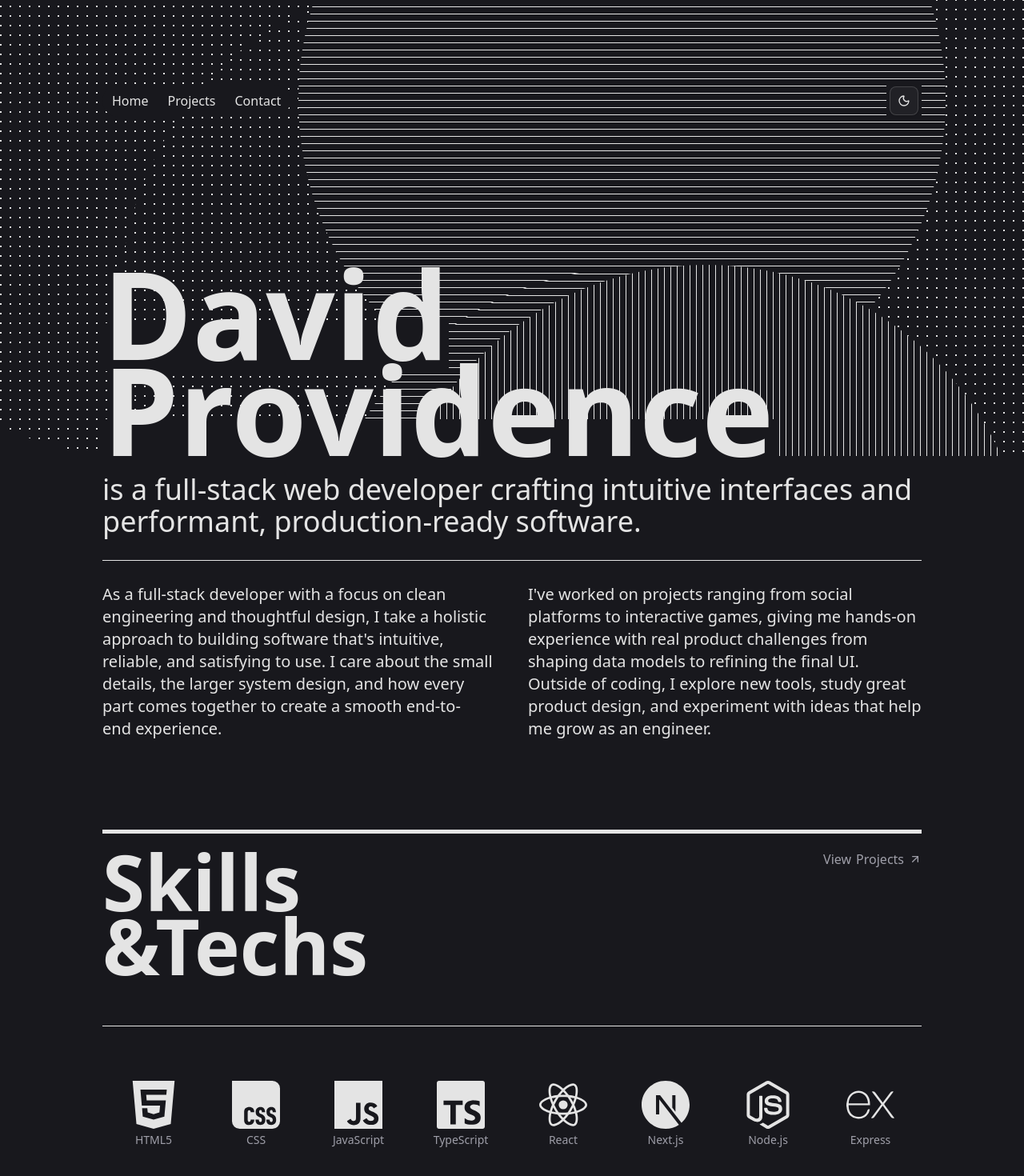
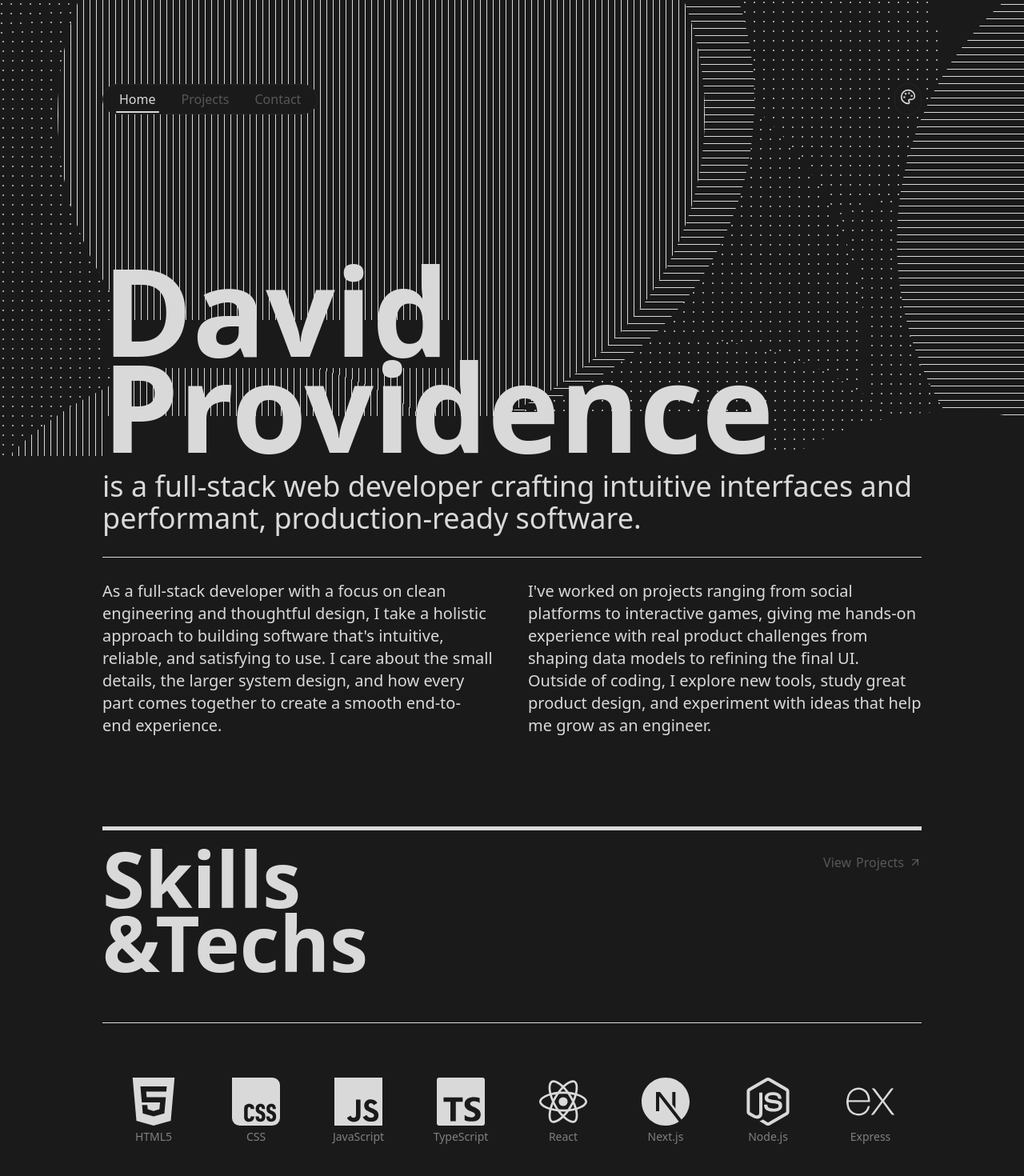
Before and after one commit to Pdave-dcn/portfolio, a Next.js app: page / in a window 1280 px wide. Shown: the top 1470 px of the page at 80% size. Built offline with nearby package versions, Linux system fonts and the light colour scheme.

Commit message:
feat: add new theme, introduce subtle UI animations, and improve overall app aesthetics

```diff
--- a/app/globals.css
+++ b/app/globals.css
@@ -2,114 +2,142 @@
 @import "tw-animate-css";
 
 @custom-variant dark (&:is(.dark *));
+@custom-variant neon (&:is(.neon *));
+@custom-variant midnight (&:is(.midnight *));
+@custom-variant forest (&:is(.forest *));
+
+:root {
+  --background: oklch(0.9551 0 0);
+  --foreground: oklch(0.3211 0 0);
+  --card: oklch(0.9702 0 0);
+  --card-foreground: oklch(0.3211 0 0);
+  --popover: oklch(0.9702 0 0);
+  --popover-foreground: oklch(0.3211 0 0);
+  --primary: oklch(0.4891 0 0);
+  --primary-foreground: oklch(1 0 0);
+  --secondary: oklch(0.9067 0 0);
+  --secondary-foreground: oklch(0.3211 0 0);
+  --muted: oklch(0.8853 0 0);
+  --muted-foreground: oklch(0.5103 0 0);
+  --accent: oklch(0.8078 0 0);
+  --accent-foreground: oklch(0.3211 0 0);
+  --destructive: oklch(0.5594 0.19 25.8625);
+  --destructive-foreground: oklch(1 0 0);
+  --border: oklch(0.8576 0 0);
+  --input: oklch(0.9067 0 0);
+  --ring: oklch(0.4891 0 0);
+}
+
+.dark {
+  --background: oklch(0.2178 0 0);
+  --foreground: oklch(0.8853 0 0);
+
+  --card: oklch(0.2435 0 0);
+  --card-foreground: oklch(0.8853 0 0);
+
+  --popover: oklch(0.2435 0 0);
+  --popover-foreground: oklch(0.8853 0 0);
+
+  --primary: oklch(0.7058 0 0);
+  --primary-foreground: oklch(0.2178 0 0);
+
+  --secondary: oklch(0.3092 0 0);
+  --secondary-foreground: oklch(0.8853 0 0);
+
+  --muted: oklch(0.285 0 0);
+  --muted-foreground: oklch(0.5999 0 0);
+
+  --accent: oklch(0.3715 0 0);
+  --accent-foreground: oklch(0.8853 0 0);
+
+  --destructive: oklch(0.6591 0.153 22.1703);
+  --destructive-foreground: oklch(1 0 0);
+
+  --border: oklch(0.329 0 0);
+  --input: oklch(0.3092 0 0);
+  --ring: oklch(0.7058 0 0);
+}
+
+/* ===========================
+   Neon Cyberpunk Theme
+   =========================== */
+.neon {
+  --background: oklch(0.1649 0.0352 281.8285);
+  --foreground: oklch(0.9513 0.0074 260.7315);
+
+  --card: oklch(0.2542 0.0611 281.1423);
+  --card-foreground: oklch(0.9513 0.0074 260.7315);
+
+  --popover: oklch(0.2542 0.0611 281.1423);
+  --popover-foreground: oklch(0.9513 0.0074 260.7315);
+
+  --primary: oklch(0.6726 0.2904 341.4084);
+  --primary-foreground: oklch(1 0 0);
+
+  --secondary: oklch(0.2542 0.0611 281.1423);
+  --secondary-foreground: oklch(0.9513 0.0074 260.7315);
+
+  --muted: oklch(0.2123 0.0522 280.9917);
+  --muted-foreground: oklch(0.6245 0.05 278.1046);
+
+  --accent: oklch(0.8903 0.1739 171.269);
+  --accent-foreground: oklch(0.1649 0.0352 281.8285);
+
+  --destructive: oklch(0.6535 0.2348 34.037);
+  --destructive-foreground: oklch(1 0 0);
+
+  --border: oklch(0.3279 0.0832 280.789);
+  --input: oklch(0.3279 0.0832 280.789);
+  --ring: oklch(0.6726 0.2904 341.4084);
+}
 
 @theme inline {
   --color-background: var(--background);
   --color-foreground: var(--foreground);
-  --font-sans: var(--font-geist-sans);
-  --font-mono: var(--font-geist-mono);
+  --color-card: var(--card);
+  --color-card-foreground: var(--card-foreground);
+  --color-popover: var(--popover);
+  --color-popover-foreground: var(--popover-foreground);
+  --color-primary: var(--primary);
+  --color-primary-foreground: var(--primary-foreground);
+  --color-secondary: var(--secondary);
+  --color-secondary-foreground: var(--secondary-foreground);
+  --color-muted: var(--muted);
+  --color-muted-foreground: var(--muted-foreground);
+  --color-accent: var(--accent);
+  --color-accent-foreground: var(--accent-foreground);
+  --color-destructive: var(--destructive);
+  --color-destructive-foreground: var(--destructive-foreground);
+  --color-border: var(--border);
+  --color-input: var(--input);
+  --color-ring: var(--ring);
+  --color-chart-1: var(--chart-1);
+  --color-chart-2: var(--chart-2);
+  --color-chart-3: var(--chart-3);
+  --color-chart-4: var(--chart-4);
+  --color-chart-5: var(--chart-5);
+  --color-sidebar: var(--sidebar);
+  --color-sidebar-foreground: var(--sidebar-foreground);
+  --color-sidebar-primary: var(--sidebar-primary);
+  --color-sidebar-primary-foreground: var(--sidebar-primary-foreground);
+  --color-sidebar-accent: var(--sidebar-accent);
+  --color-sidebar-accent-foreground: var(--sidebar-accent-foreground);
+  --color-sidebar-border: var(--sidebar-border);
   --color-sidebar-ring: var(--sidebar-ring);
-  --color-sidebar-border: var(--sidebar-border);
-  --color-sidebar-accent-foreground: var(--sidebar-accent-foreground);
-  --color-sidebar-accent: var(--sidebar-accent);
-  --color-sidebar-primary-foreground: var(--sidebar-primary-foreground);
-  --color-sidebar-primary: var(--sidebar-primary);
-  --color-sidebar-foreground: var(--sidebar-foreground);
-  --color-sidebar: var(--sidebar);
-  --color-chart-5: var(--chart-5);
-  --color-chart-4: var(--chart-4);
-  --color-chart-3: var(--chart-3);
-  --color-chart-2: var(--chart-2);
-  --color-chart-1: var(--chart-1);
-  --color-ring: var(--ring);
-  --color-input: var(--input);
-  --color-border: var(--border);
-  --color-destructive: var(--destructive);
-  --color-accent-foreground: var(--accent-foreground);
-  --color-accent: var(--accent);
-  --color-muted-foreground: var(--muted-foreground);
-  --color-muted: var(--muted);
-  --color-secondary-foreground: var(--secondary-foreground);
-  --color-secondary: var(--secondary);
-  --color-primary-foreground: var(--primary-foreground);
-  --color-primary: var(--primary);
-  --color-popover-foreground: var(--popover-foreground);
-  --color-popover: var(--popover);
-  --color-card-foreground: var(--card-foreground);
-  --color-card: var(--card);
+
   --radius-sm: calc(var(--radius) - 4px);
   --radius-md: calc(var(--radius) - 2px);
   --radius-lg: var(--radius);
   --radius-xl: calc(var(--radius) + 4px);
-}
 
-:root {
-  --radius: 0.625rem;
-  --background: oklch(1 0 0);
-  --foreground: oklch(0.141 0.005 285.823);
-  --card: oklch(1 0 0);
-  --card-foreground: oklch(0.141 0.005 285.823);
-  --popover: oklch(1 0 0);
-  --popover-foreground: oklch(0.141 0.005 285.823);
-  --primary: oklch(0.21 0.006 285.885);
-  --primary-foreground: oklch(0.985 0 0);
-  --secondary: oklch(0.967 0.001 286.375);
-  --secondary-foreground: oklch(0.21 0.006 285.885);
-  --muted: oklch(0.967 0.001 286.375);
-  --muted-foreground: oklch(0.552 0.016 285.938);
-  --accent: oklch(0.967 0.001 286.375);
-  --accent-foreground: oklch(0.21 0.006 285.885);
-  --destructive: oklch(0.577 0.245 27.325);
-  --border: oklch(0.92 0.004 286.32);
-  --input: oklch(0.92 0.004 286.32);
-  --ring: oklch(0.705 0.015 286.067);
-  --chart-1: oklch(0.646 0.222 41.116);
-  --chart-2: oklch(0.6 0.118 184.704);
-  --chart-3: oklch(0.398 0.07 227.392);
-  --chart-4: oklch(0.828 0.189 84.429);
-  --chart-5: oklch(0.769 0.188 70.08);
-  --sidebar: oklch(0.985 0 0);
-  --sidebar-foreground: oklch(0.141 0.005 285.823);
-  --sidebar-primary: oklch(0.21 0.006 285.885);
-  --sidebar-primary-foreground: oklch(0.985 0 0);
-  --sidebar-accent: oklch(0.967 0.001 286.375);
-  --sidebar-accent-foreground: oklch(0.21 0.006 285.885);
-  --sidebar-border: oklch(0.92 0.004 286.32);
-  --sidebar-ring: oklch(0.705 0.015 286.067);
-}
-
-.dark {
-  --background: oklch(0.21 0.01 286);
-  --foreground: oklch(0.92 0 286);
-  --card: oklch(0.21 0.006 285.885);
-  --card-foreground: oklch(0.985 0 0);
-  --popover: oklch(0.21 0.006 285.885);
-  --popover-foreground: oklch(0.985 0 0);
-  --primary: oklch(0.92 0.004 286.32);
-  --primary-foreground: oklch(0.21 0.006 285.885);
-  --secondary: oklch(0.274 0.006 286.033);
-  --secondary-foreground: oklch(0.985 0 0);
-  --muted: oklch(0.274 0.006 286.033);
-  --muted-foreground: oklch(0.705 0.015 286.067);
-  --accent: oklch(0.274 0.006 286.033);
-  --accent-foreground: oklch(0.985 0 0);
-  --destructive: oklch(0.704 0.191 22.216);
-  --border: oklch(1 0 0 / 10%);
-  --input: oklch(1 0 0 / 15%);
-  --ring: oklch(0.552 0.016 285.938);
-  --chart-1: oklch(0.488 0.243 264.376);
-  --chart-2: oklch(0.696 0.17 162.48);
-  --chart-3: oklch(0.769 0.188 70.08);
-  --chart-4: oklch(0.627 0.265 303.9);
-  --chart-5: oklch(0.645 0.246 16.439);
-  --sidebar: oklch(0.21 0.006 285.885);
-  --sidebar-foreground: oklch(0.985 0 0);
-  --sidebar-primary: oklch(0.488 0.243 264.376);
-  --sidebar-primary-foreground: oklch(0.985 0 0);
-  --sidebar-accent: oklch(0.274 0.006 286.033);
-  --sidebar-accent-foreground: oklch(0.985 0 0);
-  --sidebar-border: oklch(1 0 0 / 10%);
-  --sidebar-ring: oklch(0.552 0.016 285.938);
+  --shadow-2xs: var(--shadow-2xs);
+  --shadow-xs: var(--shadow-xs);
+  --shadow-sm: var(--shadow-sm);
+  --shadow: var(--shadow);
+  --shadow-md: var(--shadow-md);
+  --shadow-lg: var(--shadow-lg);
+  --shadow-xl: var(--shadow-xl);
+  --shadow-2xl: var(--shadow-2xl);
 }
 
 @layer base {
--- a/app/layout.tsx
+++ b/app/layout.tsx
@@ -20,7 +20,17 @@ export default function RootLayout({
   return (
     <html lang="en" suppressHydrationWarning>
       <body className={`${inter.variable} antialiased`}>
-        <ThemeProvider attribute="class" defaultTheme="dark">
+        <ThemeProvider
+          attribute="class"
+          value={{
+            light: "light",
+            dark: "dark",
+            neon: "neon",
+          }}
+          defaultTheme="dark"
+          enableSystem={false}
+          disableTransitionOnChange
+        >
           <PageWrapper>{children}</PageWrapper>
         </ThemeProvider>
       </body>
--- a/components/background/BackgroundShapes.tsx
+++ b/components/background/BackgroundShapes.tsx
@@ -17,14 +17,14 @@ type ShapeConfig = {
 };
 
 const MOBILE_SHAPE_CONFIG: ShapeConfig = {
-  dots: 5,
+  dots: 10,
   horizontal: 2,
   vertical: 2,
   solid: 1,
 };
 
 const DESKTOP_SHAPE_CONFIG: ShapeConfig = {
-  dots: 5,
+  dots: 10,
   horizontal: 3,
   vertical: 2,
   solid: 1,
--- a/components/navigation/Navbar.tsx
+++ b/components/navigation/Navbar.tsx
@@ -1,7 +1,10 @@
 "use client";
 
+import { memo, useMemo } from "react";
 import Link from "next/link";
-import { ModeToggle } from "../ui/theme-toggle";
+import { usePathname } from "next/navigation";
+import { ThemePicker } from "../ui/theme-toggle";
+import { cn } from "@/lib/utils";
 
 const NAV_LINKS = [
   { href: "/", label: "Home" },
@@ -9,25 +12,56 @@ const NAV_LINKS = [
   { href: "/contact", label: "Contact" },
 ] as const;
 
-export function Navbar() {
-  return (
-    <nav className="w-full py-4 md:py-6 flex justify-between items-center">
-      <ul className="flex items-center gap-5 md:gap-6 px-3 py-1 md:py-2 bg-background rounded-full list-none font-medium">
-        {NAV_LINKS.map((link) => (
+export const Navbar = memo(() => {
+  const pathname = usePathname();
+
+  const navItems = useMemo(
+    () =>
+      NAV_LINKS.map((link) => {
+        const isActive = pathname === link.href;
+
+        return (
           <li key={link.href}>
             <Link
               href={link.href}
               aria-label={`Navigate to ${link.label.toLowerCase()} page`}
+              aria-current={isActive ? "page" : undefined}
+              className={cn(
+                "relative px-3 py-1.5 rounded-md text-sm md:text-base font-medium",
+                "transition-all duration-200",
+                // Active state
+                isActive
+                  ? "text-foreground neon:text-accent"
+                  : "text-muted-foreground/80 md:text-muted-foreground/60 hover:text-foreground",
+                // Hover background
+                !isActive && "hover:bg-foreground/5",
+                // Active indicator
+                isActive &&
+                  "after:absolute after:bottom-0 after:left-2 after:right-2 after:h-0.5 after:bg-foreground neon:after:bg-accent after:rounded-full"
+              )}
             >
               {link.label}
             </Link>
           </li>
-        ))}
+        );
+      }),
+    [pathname]
+  );
+
+  return (
+    <nav
+      className="w-full py-4 md:py-6 flex justify-between items-center"
+      aria-label="Main navigation"
+    >
+      <ul className="flex items-center gap-1 md:gap-2 px-2 py-1 md:py-1.5 bg-background border border-muted-foreground/10 rounded-full list-none">
+        {navItems}
       </ul>
 
-      <div className="p-1 bg-background">
-        <ModeToggle />
+      <div className="p-1.5 bg-background border border-muted-foreground/10 rounded-full">
+        <ThemePicker />
       </div>
     </nav>
   );
-}
+});
+
+Navbar.displayName = "Navbar";
--- a/components/sections/homepage/SkillsSection.tsx
+++ b/components/sections/homepage/SkillsSection.tsx
@@ -7,6 +7,7 @@ import { ArrowUpRight } from "lucide-react";
 import Link from "next/link";
 import { Divider } from "../../ui/divider";
 import { typography } from "@/lib/design-tokens";
+import { cn } from "@/lib/utils";
 
 const SkillsSection = memo(() => {
   return (
@@ -14,15 +15,37 @@ const SkillsSection = memo(() => {
       <div className="flex justify-between items-start">
         <h2 className={`flex flex-col ${typography.heading}`}>
           <span>{SKILLS_DATA.heading.line1}</span>
-          <span>{SKILLS_DATA.heading.line2}</span>
+          <div>
+            <span className="neon:text-accent">
+              {SKILLS_DATA.heading.line2}
+            </span>
+            <span>{SKILLS_DATA.heading.line3}</span>
+          </div>
         </h2>
 
         <Link
           href="/projects"
-          className="flex items-center gap-1.5 text-sm md:text-base text-muted-foreground font-medium"
+          className={cn(
+            "group relative flex items-center gap-1.5 py-2 px-3 -mr-3",
+            "text-sm md:text-base font-medium",
+            "text-muted-foreground/80 md:text-muted-foreground/60",
+            "hover:text-foreground",
+            "transition-colors duration-200",
+            // Animated underline
+            "after:absolute after:bottom-1 after:left-3 after:right-3",
+            "after:h-px after:bg-foreground",
+            "after:origin-left after:scale-x-0",
+            "hover:after:scale-x-100",
+            "after:transition-transform after:duration-300 after:ease-out"
+          )}
+          aria-label="View all projects"
         >
-          <span className="hidden md:block">View</span> Projects
-          <ArrowUpRight size={16} />
+          <span className="hidden md:inline">View</span>
+          <span>Projects</span>
+          <ArrowUpRight
+            size={16}
+            className="group-hover:translate-x-0.5 group-hover:-translate-y-0.5 transition-transform duration-200"
+          />
         </Link>
       </div>
 
@@ -41,7 +64,7 @@ const SkillsSection = memo(() => {
             >
               <span
                 role="img"
-                aria-hidden
+                aria-label={tech.name}
                 className="size-10 md:size-12 lg:size-15 flex items-center justify-center mb-1 text-foreground"
               >
                 {tech.svg}
@@ -57,7 +80,7 @@ const SkillsSection = memo(() => {
       <Divider />
 
       <div className="flex justify-between items-start lg:items-center -mt-5 md:-mt-12">
-        <h3 className="text-[1.5rem] md:text-[2rem] lg:text-[3.7rem] font-semibold md:font-bold lg:font-semibold">
+        <h3 className={typography.subheading}>
           {SKILLS_DATA.strengthsHeading}
         </h3>
 
--- a/components/ui/divider.tsx
+++ b/components/ui/divider.tsx
@@ -7,7 +7,9 @@ export const Divider = ({
 }) => (
   <div
     className={`${thick ? "h-[5px]" : "h-px"} ${
-      muted ? "bg-muted-foreground opacity-70" : "bg-foreground"
+      muted
+        ? "bg-muted-foreground opacity-70 neon:bg-primary"
+        : "bg-foreground neon:bg-primary"
     }`}
   />
 );
--- a/components/ui/shape-circle.tsx
+++ b/components/ui/shape-circle.tsx
@@ -52,7 +52,7 @@ const patternStyles: Record<string, React.CSSProperties> = {
   dots: {
     backgroundColor: "var(--background)",
     backgroundImage:
-      "radial-gradient(circle, var(--foreground) 12%, transparent 12%)",
+      "radial-gradient(circle, var(--primary) 12%, transparent 12%)",
     backgroundSize: "12px 12px",
   },
   vertical: {
--- a/components/ui/theme-toggle.tsx
+++ b/components/ui/theme-toggle.tsx
@@ -1,10 +1,8 @@
 "use client";
 
-import * as React from "react";
-import { Moon, Sun } from "lucide-react";
+import { Palette } from "lucide-react";
 import { useTheme } from "next-themes";
 
-import { Button } from "@/components/ui/button";
 import {
   DropdownMenu,
   DropdownMenuContent,
@@ -12,28 +10,29 @@ import {
   DropdownMenuTrigger,
 } from "@/components/ui/dropdown-menu";
 
-export function ModeToggle() {
+export function ThemePicker() {
   const { setTheme } = useTheme();
+
+  const themes = [
+    { id: "light", label: "Light" },
+    { id: "dark", label: "Dark" },
+    { id: "neon", label: "Neon" },
+    { id: "system", label: "System" },
+  ];
 
   return (
     <DropdownMenu>
       <DropdownMenuTrigger asChild>
-        <Button variant="outline" size="icon">
-          <Sun className="h-[1.2rem] w-[1.2rem] scale-100 rotate-0 transition-all dark:scale-0 dark:-rotate-90" />
-          <Moon className="absolute h-[1.2rem] w-[1.2rem] scale-0 rotate-90 transition-all dark:scale-100 dark:rotate-0" />
-          <span className="sr-only">Toggle theme</span>
-        </Button>
+        <button>
+          <Palette className="h-5 w-5 cursor-pointer neon:text-accent" />
+        </button>
       </DropdownMenuTrigger>
       <DropdownMenuContent align="end">
-        <DropdownMenuItem onClick={() => setTheme("light")}>
-          Light
-        </DropdownMenuItem>
-        <DropdownMenuItem onClick={() => setTheme("dark")}>
-          Dark
-        </DropdownMenuItem>
-        <DropdownMenuItem onClick={() => setTheme("system")}>
-          System
-        </DropdownMenuItem>
+        {themes.map((t) => (
+          <DropdownMenuItem key={t.id} onClick={() => setTheme(t.id)}>
+            {t.label}
+          </DropdownMenuItem>
+        ))}
       </DropdownMenuContent>
     </DropdownMenu>
   );
--- a/lib/homepage-data.ts
+++ b/lib/homepage-data.ts
@@ -30,7 +30,8 @@ export const STRENGTHS_DATA = [
 export const SKILLS_DATA = {
   heading: {
     line1: "Skills",
-    line2: "&Techs",
+    line2: "&",
+    line3: "Techs",
   },
   strengthsHeading: "Strengths",
 } as const;
@@ -38,7 +39,8 @@ export const SKILLS_DATA = {
 export const CTA_DATA = {
   heading: {
     line1: "Want to see",
-    line2: "more?",
+    line2: "more",
+    line3: "?",
   },
   subheading: "Explore my projects or get in touch.",
   links: [
```
Also changed, not shown: components/sections/homepage/CTASection.tsx (+6 -3 lines), components/sections/projectPage/ProjectCard.tsx (+24 -5 lines), components/ui/dropdown-menu.tsx (+26 -26 lines).
